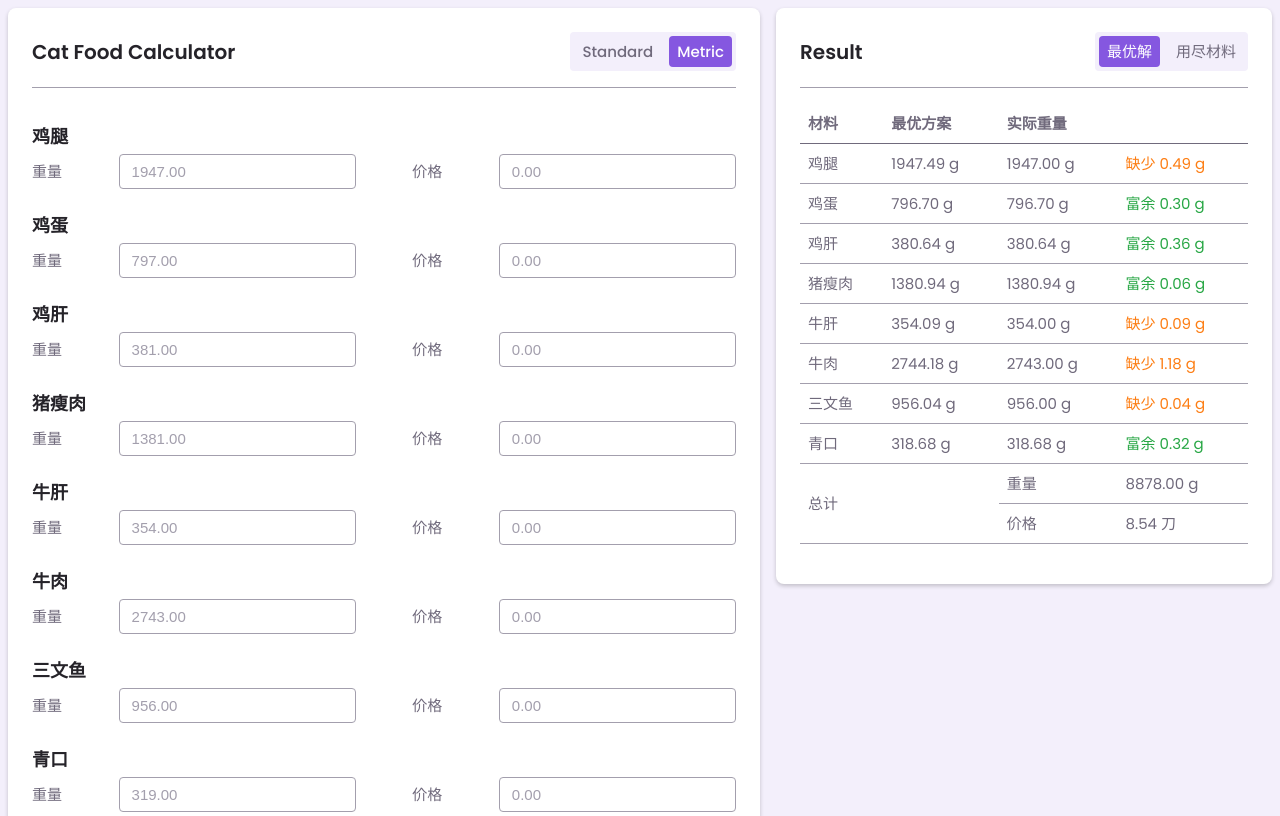
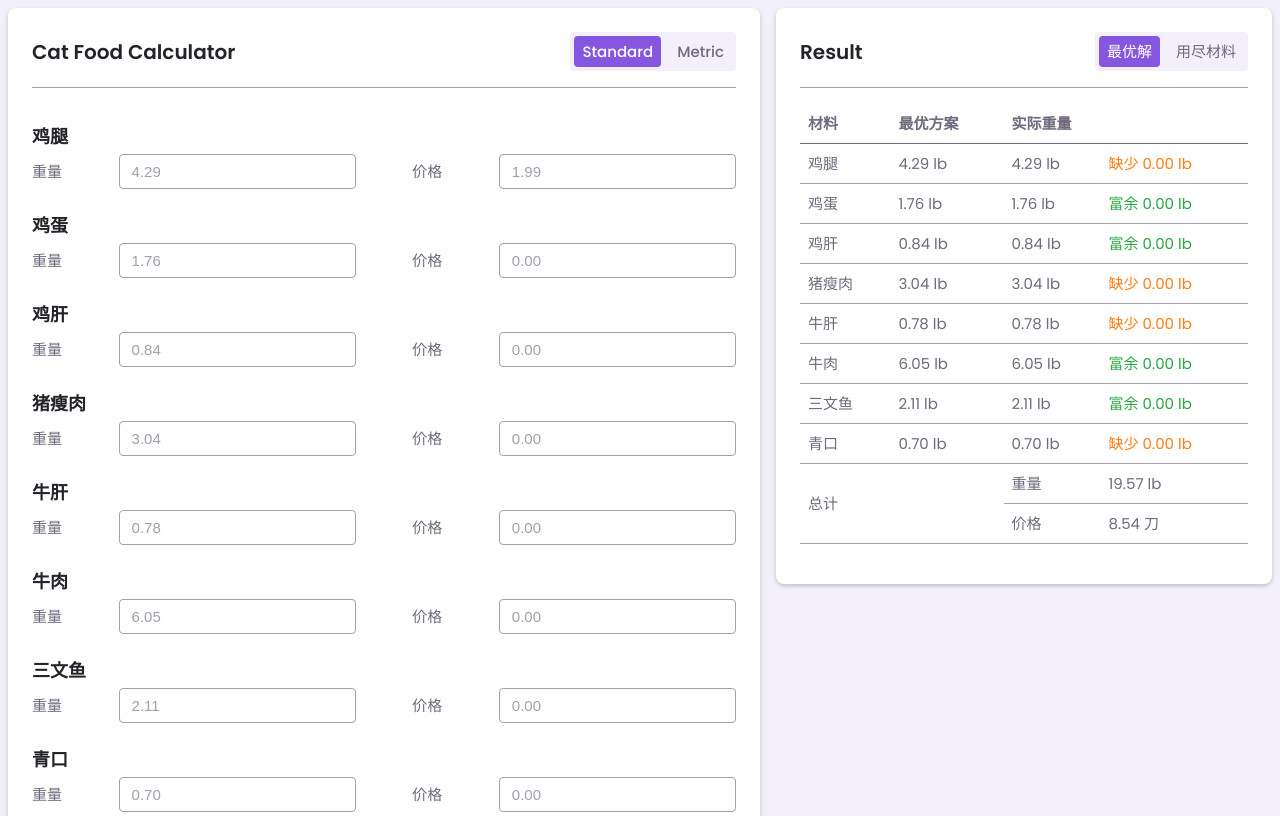
Before and after one commit to Kreal321/CatFood, a plain HTML site: page index.html in a window 1280 px wide. Shown: the top 816 px of the page. Drawn offline with nearby package versions, Linux system fonts and the light colour scheme.

Commit message:
fix bugs

```diff
--- /dev/null
+++ b/data/recipes.js
@@ -0,0 +1,117 @@
+const recipes = {
+  "unit": 1,
+  "recipes": [
+    {
+      "title": "猫食有鸡心",
+      "ingredients": [
+        {
+          "name": "鸡腿",
+          "proportion": 0.22,
+          "unitPrice": 0.0043872,
+          "initValue": 1947
+        },
+        {
+          "name": "鸡心",
+          "proportion": 0.15,
+          "unitPrice": 0,
+          "initValue": 1328
+        },
+        {
+          "name": "鸡蛋",
+          "proportion": 0.09,
+          "unitPrice": 0,
+          "initValue": 797
+        },
+        {
+          "name": "鸡肝",
+          "proportion": 0.043,
+          "unitPrice": 0,
+          "initValue": 381
+        },
+        {
+          "name": "猪瘦肉",
+          "proportion": 0.156,
+          "unitPrice": 0,
+          "initValue": 1381
+        },
+        {
+          "name": "牛肝",
+          "proportion": 0.04,
+          "unitPrice": 0,
+          "initValue": 354
+        },
+        {
+          "name": "牛肉",
+          "proportion": 0.16,
+          "unitPrice": 0,
+          "initValue": 2743
+        },
+        {
+          "name": "三文鱼",
+          "proportion": 0.108,
+          "unitPrice": 0,
+          "initValue": 956
+        },
+        {
+          "name": "青口",
+          "proportion": 0.036,
+          "unitPrice": 0,
+          "initValue": 319
+        }
+      ]
+    },
+    {
+      "title": "猫食无鸡心",
+      "ingredients": [
+        {
+          "name": "鸡腿",
+          "proportion": 0.22,
+          "unitPrice": 1.99,
+          "initValue": 4.29
+        },
+        {
+          "name": "鸡蛋",
+          "proportion": 0.09,
+          "unitPrice": 0,
+          "initValue": 1.76
+        },
+        {
+          "name": "鸡肝",
+          "proportion": 0.043,
+          "unitPrice": 0,
+          "initValue": 0.84
+        },
+        {
+          "name": "猪瘦肉",
+          "proportion": 0.156,
+          "unitPrice": 0,
+          "initValue": 3.04
+        },
+        {
+          "name": "牛肝",
+          "proportion": 0.04,
+          "unitPrice": 0,
+          "initValue": 0.78
+        },
+        {
+          "name": "牛肉",
+          "proportion": 0.31,
+          "unitPrice": 0,
+          "initValue": 6.05
+        },
+        {
+          "name": "三文鱼",
+          "proportion": 0.108,
+          "unitPrice": 0,
+          "initValue": 2.11
+        },
+        {
+          "name": "青口",
+          "proportion": 0.036,
+          "unitPrice": 0,
+          "initValue": 0.70
+        }
+      ]
+    }
+  ]
+}
--- a/index.html
+++ b/index.html
@@ -167,7 +167,9 @@
             </ul>
         </footer>
     </div>
-    <script src="js/app.js"></script>
+
+    <script type="text/javascript" src="data/recipes.js"></script>
+    <script type="text/javascript" src="js/app.js"></script>
 
 
 
--- a/js/app.js
+++ b/js/app.js
@@ -16,8 +16,8 @@ class Ingredient {
   }
 
   updateData(unitPrice, initValue) {
-    this.unitPrice = unitPrice;
-    this.currentValue = initValue;
+    this.unitPrice = parseFloat(unitPrice);
+    this.currentValue = parseFloat(initValue);
   }
 
   calResult(expectedTotalValue) {
@@ -65,42 +65,13 @@ class Ingredient {
 
 }
 
-const catFood = {
-  title: "猫食有鸡心",
-  ingredients: [
-    { name: "鸡腿", proportion: 0.22, unitPrice: 0.0043872, initValue: 1947 },
-    { name: "鸡心", proportion: 0.15, unitPrice: 0, initValue: 1328 },
-    { name: "鸡蛋", proportion: 0.09, unitPrice: 0, initValue: 797 },
-    { name: "鸡肝", proportion: 0.043, unitPrice: 0, initValue: 381 },
-    { name: "猪瘦肉", proportion: 0.156, unitPrice: 0, initValue: 1381 },
-    { name: "牛肝", proportion: 0.04, unitPrice: 0, initValue: 354 },
-    { name: "牛肉", proportion: 0.16, unitPrice: 0, initValue: 2743 },
-    { name: "三文鱼", proportion: 0.108, unitPrice: 0, initValue: 956 },
-    { name: "青口", proportion: 0.036, unitPrice: 0, initValue: 319 },
-  ],
-};
-
-const catFood2 = {
-  title: "猫食无鸡心",
-  ingredients: [
-    { name: "鸡腿", proportion: 0.22, unitPrice: 0.0043872, initValue: 1947 },
-    { name: "鸡蛋", proportion: 0.09, unitPrice: 0, initValue: 797 },
-    { name: "鸡肝", proportion: 0.043, unitPrice: 0, initValue: 381 },
-    { name: "猪瘦肉", proportion: 0.156, unitPrice: 0, initValue: 1381 },
-    { name: "牛肝", proportion: 0.04, unitPrice: 0, initValue: 354 },
-    { name: "牛肉", proportion: 0.31, unitPrice: 0, initValue: 2743 },
-    { name: "三文鱼", proportion: 0.108, unitPrice: 0, initValue: 956 },
-    { name: "青口", proportion: 0.036, unitPrice: 0, initValue: 319 },
-  ],
-};
-
 var ingredients = [];
 const METRIC = 0, STANDARD = 1;
 const unitSign = {
   0: "g",
   1: "lb",
 };
-var unit = METRIC;
+var unit = recipes.unit;
 
 const standardUnitBtn = document.getElementById('StandardUnitBtn');
 const metricUnitBtn = document.getElementById('MetricUnitBtn');
@@ -221,7 +192,7 @@ function updateRecipe(recipe) {
   updateRecipeDisplay();
 }
 
-updateRecipe(catFood2);
+updateRecipe(recipes.recipes[1]);
 
 document.getElementById('calBtn').addEventListener('click', calculate);
 
```
Also changed, not shown: data/languages.js (added), 1 other file.
